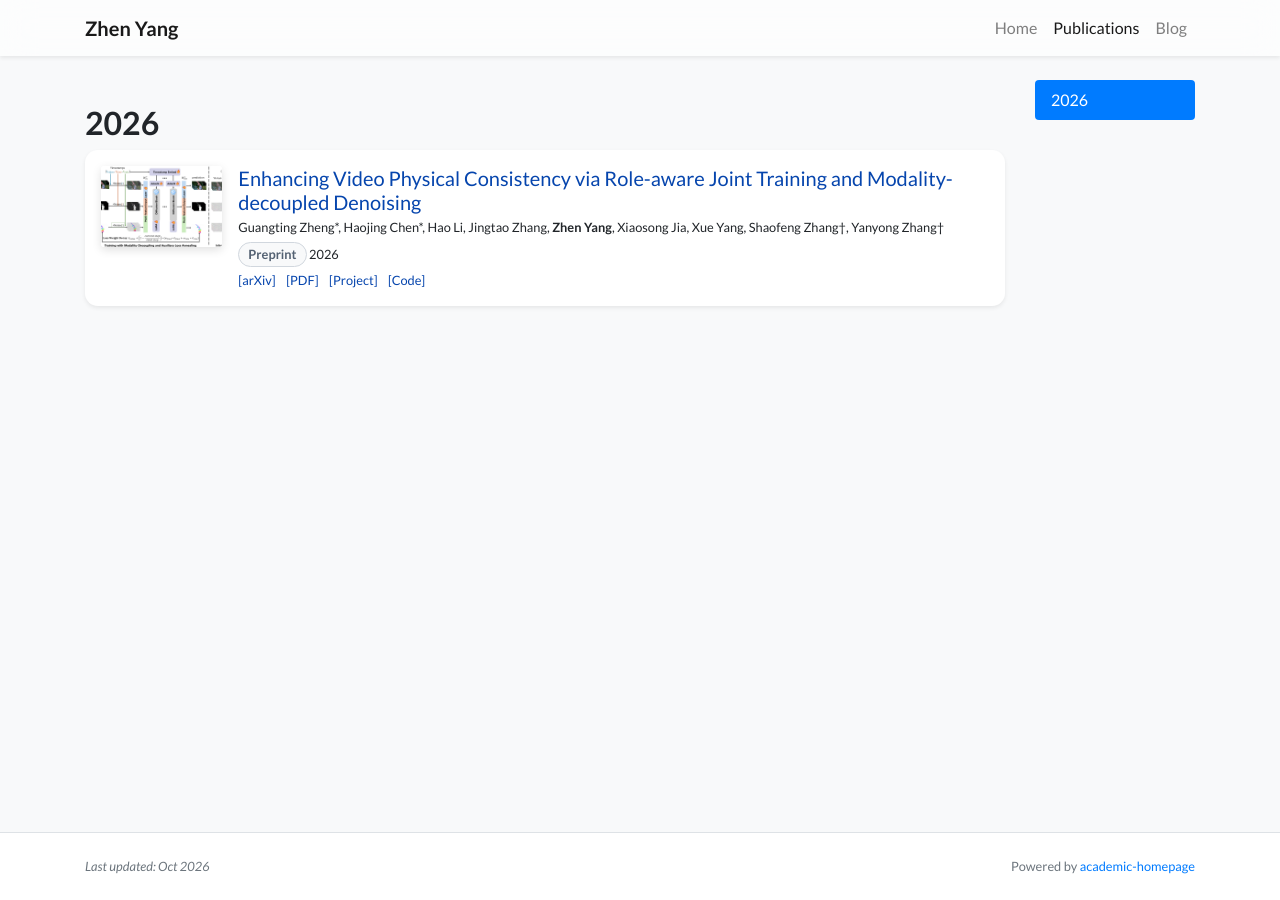
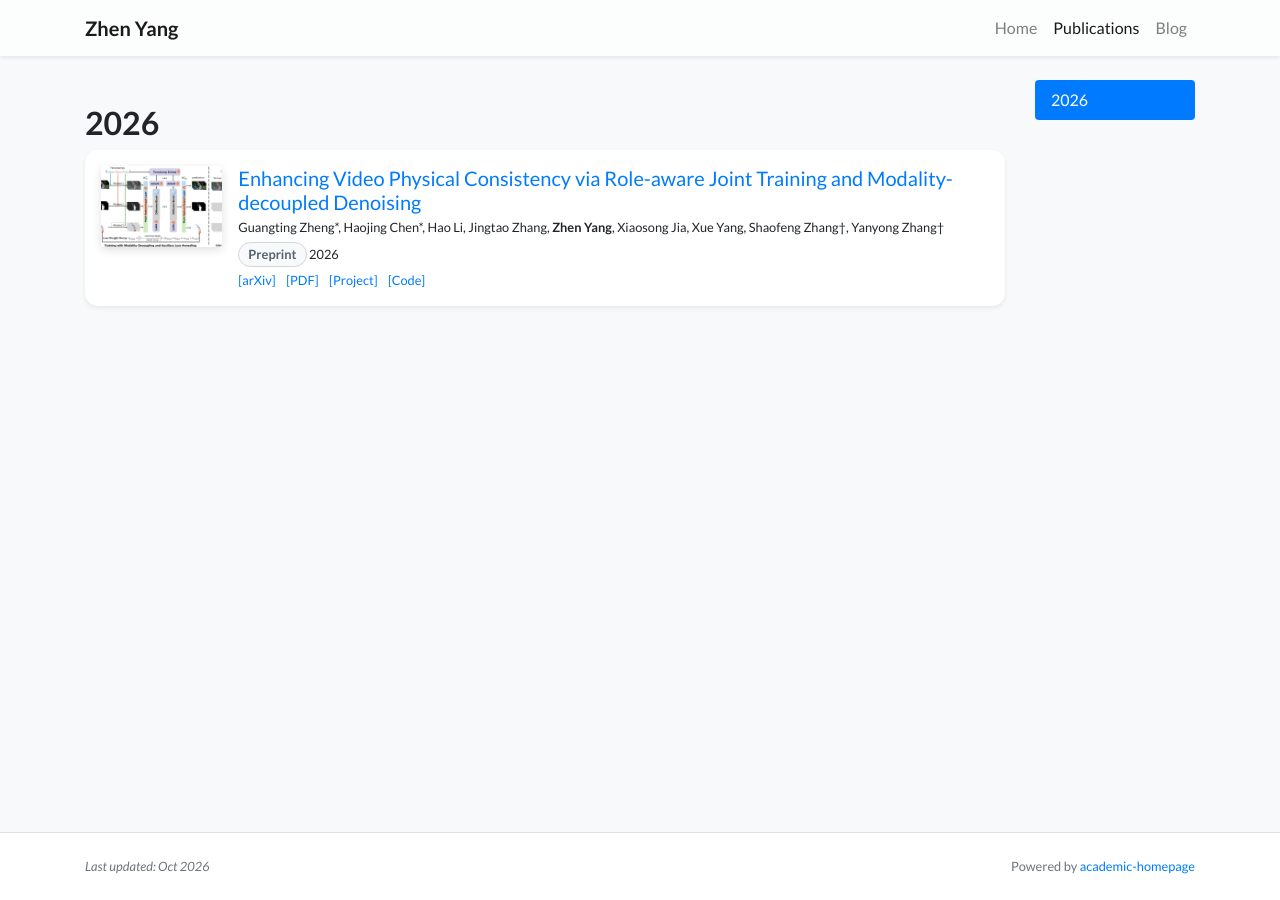
Before and after one commit to MichaelYeung2004/michaelyeung2004.github.io, a Jekyll site: the page built from _pages/publications.html, in a window 1280 px wide. Built offline with Jekyll 4.4.1, drawn with Linux system fonts in a browser that asks for light colours.

Commit message:
Unify blue accents with upstream Bootstrap palette

```diff
--- a/_layouts/blog-shell.html
+++ b/_layouts/blog-shell.html
@@ -16,7 +16,7 @@ layout: compress
   <link rel="stylesheet" href="{{ '/assets/css/luost-global.css' | relative_url }}">
   <link rel="stylesheet" href="{{ '/assets/css/luost-blog-layout.css' | relative_url }}">
   <link rel="stylesheet" href="{{ '/assets/css/blog-compat.css' | relative_url }}?v={{ site.time | date: '%s' }}">
-  {% if page.navbar_title == 'Publications' %}<link rel="stylesheet" href="{{ '/assets/css/publications.css' | relative_url }}">{% endif %}
+  {% if page.navbar_title == 'Publications' %}<link rel="stylesheet" href="{{ '/assets/css/publications.css' | relative_url }}?v={{ site.time | date: '%s' }}">{% endif %}
   {% if page.layout == 'blog-post' %}
   <link rel="stylesheet" href="{{ '/assets/css/dyzj-light-web.css' | relative_url }}">
   <link rel="stylesheet" href="{{ '/assets/css/typora-bridge.css' | relative_url }}">
--- a/_sass/_variables.scss
+++ b/_sass/_variables.scss
@@ -67,7 +67,7 @@ $primary-color              : #7a8288;
 $success-color              : #62c462;
 $warning-color              : #f89406;
 $danger-color               : #ee5f5b;
-$info-color                 : #224b8d;
+$info-color                 : #007bff;
 // $info-color                 : #52adc8;
 
 /* brands */
@@ -94,8 +94,8 @@ $xing-color                 : #006567;
 
 
 /* links */
-$link-color                 : #0645ad;
-$link-color-hover           : #0645ad;
+$link-color                 : #007bff;
+$link-color-hover           : #0056b3;
 $link-color-visited         : mix(#fff, $link-color, 25%);
 $masthead-link-color        : $primary-color;
 $masthead-link-color-hover  : mix(#000, $primary-color, 25%);
--- a/assets/css/main.scss
+++ b/assets/css/main.scss
@@ -298,7 +298,7 @@ a:focus {
 }
 
 a:focus-visible {
-    outline: 2px solid rgba(6, 69, 173, 0.45);
+    outline: 2px solid rgba(0, 123, 255, 0.45);
     outline-offset: 2px;
 }
 
@@ -319,6 +319,6 @@ h1:before, .anchor:before {
     margin-top: .5em;
     margin-left: -.5em;
     color: white;
-    background-color: #00369f;
+    background-color: $link-color;
     font-size: .8em;
 }
--- a/assets/css/publications.css
+++ b/assets/css/publications.css
@@ -1,6 +1,6 @@
 .publication-card img { height: auto; aspect-ratio: 3 / 2; object-fit: cover; box-shadow: 0 3px 10px rgba(0,0,0,.12); }
 .publication-preprint { display: inline-block; padding: 2px 9px; border: 1px solid #d1d7de; border-radius: 20px; color: #536172; background: #f8f9fa; font-weight: 700; }
-.publication-card a { color: #0645ad; text-decoration: none; }
-.publication-card a:hover { text-decoration: underline; }
+.publication-card a { color: #007bff; text-decoration: none; }
+.publication-card a:hover { color: #0056b3; text-decoration: underline; }
 .publication-card .abstract-links a { display: inline-block; margin-right: 8px; }
 @media (max-width: 767px) { .publication-card img { max-width: 200px; } }
```
